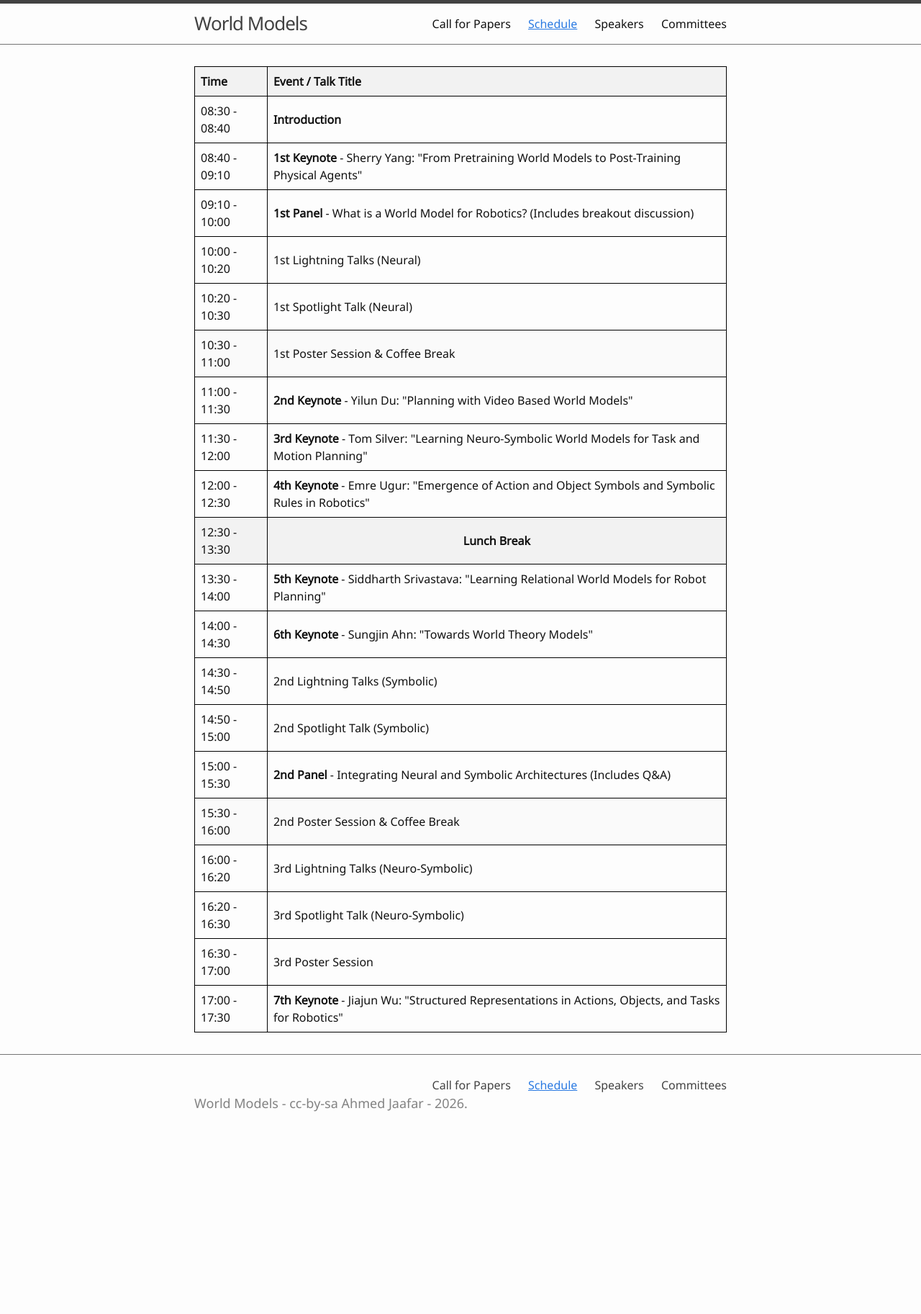
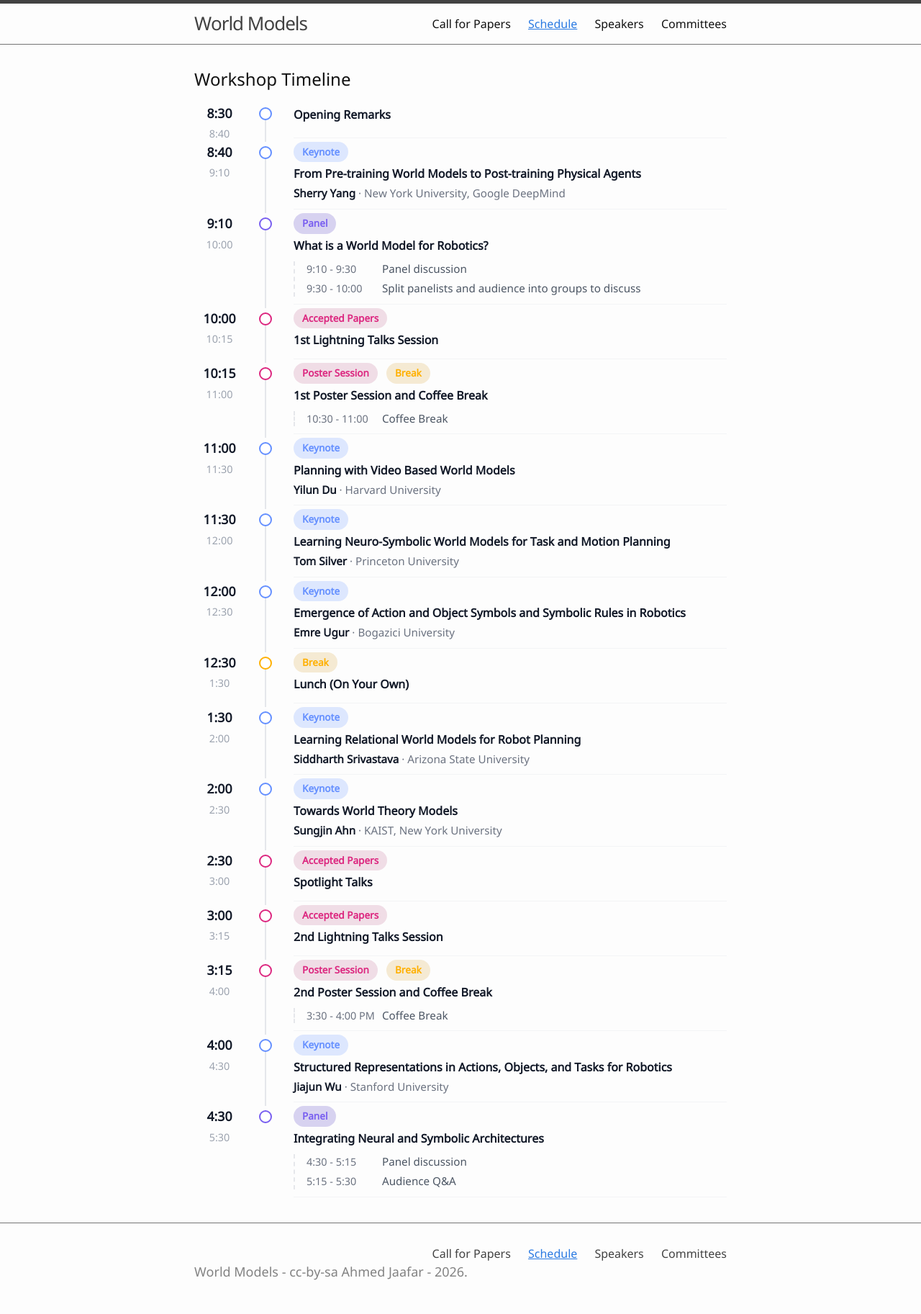
Before and after one commit to worldmodelworkshop/worldmodelworkshop.github.io, a Jekyll site: the page built from schedule.md, in a window 1280 px wide. Shown: the whole page at 72% size. Built offline with Jekyll 4.4.1, drawn with Linux system fonts in a browser that asks for light colours; before the commit the page ends 1591 px from its top, so only the background shows below that.

Commit message:
Update schedule to timeline and add tags

```diff
--- /dev/null
+++ b/_data/schedule_timeline.yml
@@ -0,0 +1,162 @@
+- start_time: "8:30"
+  end_time: "8:40"
+  category_type: "keynote"
+  speaker: ""
+  title: "Opening Remarks"
+
+- start_time: "8:40"
+  end_time: "9:10"
+  category_type: "keynote"
+  categories:
+    - category: "Keynote"
+      category_type: "keynote"
+  speaker: "Sherry Yang"
+  affiliation: "New York University, Google DeepMind"
+  title: "From Pre-training World Models to Post-training Physical Agents"
+
+- start_time: "9:10"
+  end_time: "10:00"
+  category_type: "panel"
+  categories:
+    - category: "Panel"
+      category_type: "panel"
+  title: "What is a World Model for Robotics?"
+  subevents:
+    - time: "9:10 - 9:30"
+      title: "Panel discussion"
+    - time: "9:30 - 10:00"
+      title: "Split panelists and audience into groups to discuss"
+
+- start_time: "10:00"
+  end_time: "10:15"
+  category_type: "accepted_papers"
+  categories:
+    - category: "Accepted Papers"
+      category_type: "accepted_papers"
+  speaker: ""
+  title: "1st Lightning Talks Session"
+
+- start_time: "10:15"
+  end_time: "11:00"
+  speaker: ""
+  category_type: "accepted_papers"
+  categories:
+    - category: "Poster Session"
+      category_type: "accepted_papers"
+    - category: "Break"
+      category_type: "break"
+  title: "1st Poster Session and Coffee Break"
+  subevents:
+    - time: "10:30 - 11:00"
+      title: "Coffee Break"
+
+- start_time: "11:00"
+  end_time: "11:30"
+  category_type: "keynote"
+  categories:
+    - category: "Keynote"
+      category_type: "keynote"
+  speaker: "Yilun Du"
+  affiliation: "Harvard University"
+  title: "Planning with Video Based World Models"
+
+- start_time: "11:30"
+  end_time: "12:00"
+  category_type: "keynote"
+  categories:
+    - category: "Keynote"
+      category_type: "keynote"
+  speaker: "Tom Silver"
+  affiliation: "Princeton University"
+  title: "Learning Neuro-Symbolic World Models for Task and Motion Planning"
+
+- start_time: "12:00"
+  end_time: "12:30"
+  category_type: "keynote"
+  categories:
+    - category: "Keynote"
+      category_type: "keynote"
+  speaker: "Emre Ugur"
+  affiliation: "Bogazici University"
+  title: "Emergence of Action and Object Symbols and Symbolic Rules in Robotics"
+
+- start_time: "12:30"
+  end_time: "1:30"
+  category_type: "break"
+  categories:
+    - category: "Break"
+      category_type: "break"
+  title: "Lunch (On Your Own)"
+
+- start_time: "1:30"
+  end_time: "2:00"
+  category_type: "keynote"
+  categories:
+    - category: "Keynote"
+      category_type: "keynote"
+  speaker: "Siddharth Srivastava"
+  affiliation: "Arizona State University"
+  title: "Learning Relational World Models for Robot Planning"
+
+- start_time: "2:00"
+  end_time: "2:30"
+  category_type: "keynote"
+  categories:
+    - category: "Keynote"
+      category_type: "keynote"
+  speaker: "Sungjin Ahn"
+  affiliation: "KAIST, New York University"
+  title: "Towards World Theory Models"
+
+- start_time: "2:30"
+  end_time: "3:00"
+  category_type: "accepted_papers"
+  categories:
+    - category: "Accepted Papers"
+      category_type: "accepted_papers"
+  title: "Spotlight Talks"
+
+- start_time: "3:00"
+  end_time: "3:15"
+  category_type: "accepted_papers"
+  categories:
+    - category: "Accepted Papers"
+      category_type: "accepted_papers"
+  title: "2nd Lightning Talks Session"
+
+- start_time: "3:15"
+  end_time: "4:00"
+  speaker: ""
+  category_type: "accepted_papers"
+  categories:
+    - category: "Poster Session"
+      category_type: "accepted_papers"
+    - category: "Break"
+      category_type: "break"
+  title: "2nd Poster Session and Coffee Break"
+  subevents:
+    - time: "3:30 - 4:00 PM"
+      title: "Coffee Break"
+
+- start_time: "4:00"
+  end_time: "4:30"
+  category_type: "keynote"
+  categories:
+    - category: "Keynote"
+      category_type: "keynote"
+  speaker: "Jiajun Wu"
+  affiliation: "Stanford University"
+  title: "Structured Representations in Actions, Objects, and Tasks for Robotics"
+
+- start_time: "4:30"
+  end_time: "5:30"
+  category_type: "panel"
+  categories:
+    - category: "Panel"
+      category_type: "panel"
+  title: "Integrating Neural and Symbolic Architectures"
+  subevents:
+    - time: "4:30 - 5:15"
+      title: "Panel discussion"
+    - time: "5:15 - 5:30"
+      title: "Audience Q&A"
--- /dev/null
+++ b/_sass/_timeline.scss
@@ -0,0 +1,192 @@
+/* Layout structure */
+.schedule-timeline {
+  display: flex;
+  flex-direction: column;
+  font-family: inherit;
+  max-width: 900px;
+}
+
+.timeline-item {
+  display: flex;
+  margin-bottom: 0; /* Let the marker line dictate spacing */
+}
+
+/* Left Column: Time Stack */
+.timeline-time {
+  width: 70px;
+  display: flex;
+  flex-direction: column;
+  align-items: center;
+  padding-top: 2px;
+  padding-right: 20px;
+}
+
+.time-start {
+  font-weight: 700;
+  color: #111827;
+  font-size: 1.1em;
+}
+
+.time-end {
+  color: #9ca3af;
+  font-size: 0.9em;
+  margin-top: 4px;
+}
+
+/* Middle Column: Timeline Line & Circle */
+.timeline-marker {
+  position: relative;
+  display: flex;
+  flex-direction: column;
+  align-items: center;
+  padding-right: 30px;
+}
+
+.marker-circle {
+  width: 14px;
+  height: 14px;
+  border-radius: 50%;
+  border: 2px solid;
+  background-color: white;
+  z-index: 2;
+  margin-top: 6px;
+}
+
+.marker-line {
+  width: 2px;
+  background-color: #e5e7eb;
+  flex-grow: 1; /* Stretches line to the next item */
+  min-height: 30px; /* Ensures minimum spacing between events */
+}
+
+/* Hide the line on the very last item */
+.timeline-item:last-child .marker-line {
+  display: none;
+}
+
+/* Right Column: Event Info */
+.timeline-content {
+  flex-grow: 1;
+  padding-bottom: 10px;
+  border-bottom: 1px solid #f3f4f6; /* Subtle separator line */
+  margin-bottom: 5px;
+}
+
+.content-meta {
+  display: flex;
+  align-items: center;
+  gap: 12px;
+  margin-bottom: 4px;
+}
+
+.duration {
+  color: #9ca3af;
+  font-size: 0.9em;
+}
+
+.event-title {
+  margin: 0 0 4px 0;
+  font-size: 1em;
+  color: #111827;
+  font-weight: 600;
+}
+
+.event-speaker {
+  margin: 0;
+  color: #4b5563;
+  font-size: 0.95em;
+}
+
+.event-speaker strong {
+  color: #111827;
+}
+
+.affiliation {
+  color: #6b7280;
+}
+
+/* --- Dynamic Colors --- */
+
+/* Invited Talk */
+.pill-keynote {
+  background-color: #dde7fe;
+  color: #648fff;
+  padding: 4px 12px;
+  border-radius: 9999px;
+  font-size: 0.85em;
+  font-weight: 600;
+}
+.class-keynote {
+  border-color: #648fff; /* Circle color */
+}
+
+/* Panel */
+.pill-panel {
+  background-color: #d7d2f0;
+  color: #785ef0;
+  padding: 4px 12px;
+  border-radius: 9999px;
+  font-size: 0.85em;
+  font-weight: 600;
+}
+.class-panel {
+  border-color: #785ef0; /* Circle color */
+}
+
+/* Accepted Papers */
+.pill-accepted_papers {
+  background-color: #f0dde6;
+  color: #dc267f;
+  padding: 4px 12px;
+  border-radius: 9999px;
+  font-size: 0.85em;
+  font-weight: 600;
+}
+.class-accepted_papers {
+  border-color: #dc267f; /* Circle color */
+}
+
+/* Break */
+.pill-break {
+  background-color: #f5ead3;
+  color: #ffb000;
+  padding: 4px 12px;
+  border-radius: 9999px;
+  font-size: 0.85em;
+  font-weight: 600;
+}
+.class-break {
+  border-color: #ffb000; /* Circle color */
+}
+
+/* Nested Subevents Styling */
+.subevents-container {
+  margin-top: 10px;
+  padding-top: 0;
+  padding-left: 16px;
+  border-left: 2px dashed #e5e7eb; /* Creates a subtle inner timeline */
+}
+
+.subevent-item {
+  display: flex;
+  align-items: flex-start;
+  margin-bottom: 6px;
+}
+
+.subevent-item:last-child {
+  margin-bottom: 0;
+}
+
+.subevent-time {
+  color: #6b7280;
+  font-size: 0.9em;
+  font-variant-numeric: tabular-nums; /* Keeps numbers nicely aligned */
+  min-width: 105px; /* Ensures the titles align vertically */
+  flex-shrink: 0;
+}
+
+.subevent-title {
+  color: #4b5563;
+  font-size: 0.95em;
+  line-height: 1.4;
+}
--- a/css/main.scss
+++ b/css/main.scss
@@ -58,5 +58,6 @@ $on-laptop:        800px !default;
 @import
   "base",
   "layout",
-  "custom"
+  "custom",
+  "timeline"
 ;
--- a/schedule.md
+++ b/schedule.md
@@ -2,94 +2,57 @@
 title: Schedule
 nav: true
 ---
+<h2> Workshop Timeline </h2>
+<div class="schedule-timeline">
+  {% for event in site.data.schedule_timeline %}
+    <div class="timeline-item">
 
-<table style="width:100%; border: 1px solid black; border-collapse: collapse;">
-  <thead>
-    <tr style="background-color: #f2f2f2;">
-      <th style="border: 1px solid black; padding: 8px; text-align: left;">Time</th>
-      <th style="border: 1px solid black; padding: 8px; text-align: left;">Event / Talk Title</th>
-    </tr>
-  </thead>
-  <tbody>
-    <tr>
-      <td style="border: 1px solid black; padding: 8px;">08:30 - 08:40</td>
-      <td style="border: 1px solid black; padding: 8px;"><strong>Introduction</strong></td>
-    </tr>
-    <tr>
-      <td style="border: 1px solid black; padding: 8px;">08:40 - 09:10</td>
-      <td style="border: 1px solid black; padding: 8px;"><strong>1st Keynote</strong> - Sherry Yang: "From Pretraining World Models to Post-Training Physical Agents"</td>
-    </tr>
-    <tr>
-      <td style="border: 1px solid black; padding: 8px;">09:10 - 10:00</td>
-      <td style="border: 1px solid black; padding: 8px;"><strong>1st Panel</strong> - What is a World Model for Robotics? (Includes breakout discussion)</td>
-    </tr>
-    <tr>
-      <td style="border: 1px solid black; padding: 8px;">10:00 - 10:20</td>
-      <td style="border: 1px solid black; padding: 8px;">1st Lightning Talks (Neural)</td>
-    </tr>
-    <tr>
-      <td style="border: 1px solid black; padding: 8px;">10:20 - 10:30</td>
-      <td style="border: 1px solid black; padding: 8px;">1st Spotlight Talk (Neural)</td>
-    </tr>
-    <tr style="background-color: #fafafa;">
-      <td style="border: 1px solid black; padding: 8px;">10:30 - 11:00</td>
-      <td style="border: 1px solid black; padding: 8px;">1st Poster Session & Coffee Break</td>
-    </tr>
-    <tr>
-      <td style="border: 1px solid black; padding: 8px;">11:00 - 11:30</td>
-      <td style="border: 1px solid black; padding: 8px;"><strong>2nd Keynote</strong> - Yilun Du: "Planning with Video Based World Models"</td>
-    </tr>
-    <tr>
-      <td style="border: 1px solid black; padding: 8px;">11:30 - 12:00</td>
-      <td style="border: 1px solid black; padding: 8px;"><strong>3rd Keynote</strong> - Tom Silver: "Learning Neuro-Symbolic World Models for Task and Motion Planning"</td>
-    </tr>
-    <tr>
-      <td style="border: 1px solid black; padding: 8px;">12:00 - 12:30</td>
-      <td style="border: 1px solid black; padding: 8px;"><strong>4th Keynote</strong> - Emre Ugur: "Emergence of Action and Object Symbols and Symbolic Rules in Robotics"</td>
-    </tr>
-    <tr style="background-color: #f2f2f2;">
-      <td style="border: 1px solid black; padding: 8px;">12:30 - 13:30</td>
-      <td style="border: 1px solid black; padding: 8px; text-align: center;"><strong>Lunch Break</strong></td>
-    </tr>
-    <tr>
-      <td style="border: 1px solid black; padding: 8px;">13:30 - 14:00</td>
-      <td style="border: 1px solid black; padding: 8px;"><strong>5th Keynote</strong> - Siddharth Srivastava: "Learning Relational World Models for Robot Planning"</td>
-    </tr>
-    <tr>
-      <td style="border: 1px solid black; padding: 8px;">14:00 - 14:30</td>
-      <td style="border: 1px solid black; padding: 8px;"><strong>6th Keynote</strong> - Sungjin Ahn: "Towards World Theory Models"</td>
-    </tr>
-    <tr>
-      <td style="border: 1px solid black; padding: 8px;">14:30 - 14:50</td>
-      <td style="border: 1px solid black; padding: 8px;">2nd Lightning Talks (Symbolic)</td>
-    </tr>
-    <tr>
-      <td style="border: 1px solid black; padding: 8px;">14:50 - 15:00</td>
-      <td style="border: 1px solid black; padding: 8px;">2nd Spotlight Talk (Symbolic)</td>
-    </tr>
-    <tr>
-      <td style="border: 1px solid black; padding: 8px;">15:00 - 15:30</td>
-      <td style="border: 1px solid black; padding: 8px;"><strong>2nd Panel</strong> - Integrating Neural and Symbolic Architectures (Includes Q&A)</td>
-    </tr>
-    <tr style="background-color: #fafafa;">
-      <td style="border: 1px solid black; padding: 8px;">15:30 - 16:00</td>
-      <td style="border: 1px solid black; padding: 8px;">2nd Poster Session & Coffee Break</td>
-    </tr>
-    <tr>
-      <td style="border: 1px solid black; padding: 8px;">16:00 - 16:20</td>
-      <td style="border: 1px solid black; padding: 8px;">3rd Lightning Talks (Neuro-Symbolic)</td>
-    </tr>
-    <tr>
-      <td style="border: 1px solid black; padding: 8px;">16:20 - 16:30</td>
-      <td style="border: 1px solid black; padding: 8px;">3rd Spotlight Talk (Neuro-Symbolic)</td>
-    </tr>
-    <tr>
-      <td style="border: 1px solid black; padding: 8px;">16:30 - 17:00</td>
-      <td style="border: 1px solid black; padding: 8px;">3rd Poster Session</td>
-    </tr>
-    <tr>
-      <td style="border: 1px solid black; padding: 8px;">17:00 - 17:30</td>
-      <td style="border: 1px solid black; padding: 8px;"><strong>7th Keynote</strong> - Jiajun Wu: "Structured Representations in Actions, Objects, and Tasks for Robotics"</td>
-    </tr>
-  </tbody>
-</table>
+      <div class="timeline-time">
+        <span class="time-start">{{ event.start_time }}</span>
+        <span class="time-end">{{ event.end_time }}</span>
+      </div>
+
+      <div class="timeline-marker">
+        <div class="marker-circle class-{{ event.category_type }}"></div>
+        <div class="marker-line"></div>
+      </div>
+
+      <div class="timeline-content">
+        <div class="content-meta">
+          {% for cat in event.categories %}
+            <span class="category-pill pill-{{ cat.category_type }}">
+              {{ cat.category }}
+            </span>
+          {% endfor %}
+          {% if event.duration %}
+            <span class="duration">{{ event.duration }}</span>
+          {% endif %}
+        </div>
+
+        <h4 class="event-title">{{ event.title }}</h4>
+
+        {% if event.speaker %}
+          <p class="event-speaker">
+            <strong>{{ event.speaker }}</strong>
+            {% if event.affiliation %}
+              <span class="affiliation">&middot; {{ event.affiliation }}</span>
+            {% endif %}
+          </p>
+        {% endif %}
+
+        {% if event.subevents %}
+          <div class="subevents-container">
+            {% for sub in event.subevents %}
+              <div class="subevent-item">
+                <span class="subevent-time">{{ sub.time }}</span>
+                <span class="subevent-title">{{ sub.title }}</span>
+              </div>
+            {% endfor %}
+          </div>
+        {% endif %}
+
+      </div>
+
+    </div>
+  {% endfor %}
+</div>
```
